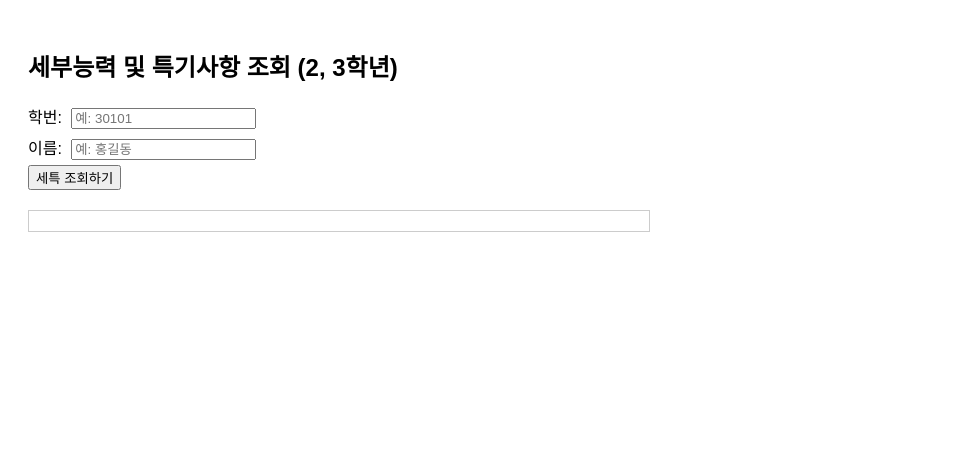
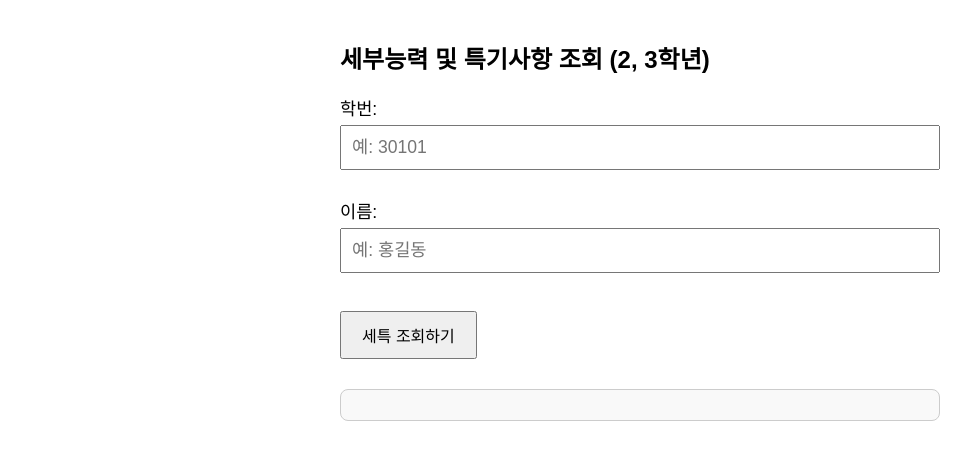
Before and after one commit to pay9388/seteok, a plain HTML site: page index.html in a window 1280 px wide. Shown: the whole page, without its empty margins (0-975 px from the left). Drawn offline with Linux system fonts and the light colour scheme.

Commit message:
Update index.html

```diff
--- a/index.html
+++ b/index.html
@@ -4,9 +4,47 @@
   <meta charset="UTF-8">
   <title>세특 조회</title>
   <style>
-    body { font-family: Arial, sans-serif; padding: 20px; }
-    input { margin: 5px; }
-    #result { margin-top: 20px; padding: 10px; border: 1px solid #ccc; width: 90%; max-width: 600px; }
+    body {
+    font-family: Arial, sans-serif;
+    padding: 20px;
+    max-width: 600px;
+    margin: auto;
+  }
+  label {
+    display: block;
+    margin-bottom: 10px;
+    font-size: 1.1em;
+  }
+  input {
+    width: 100%;
+    padding: 10px;
+    font-size: 1em;
+    margin-top: 5px;
+    box-sizing: border-box;
+  }
+  button {
+    margin-top: 10px;
+    padding: 10px 20px;
+    font-size: 1em;
+    cursor: pointer;
+  }
+  #result {
+    margin-top: 30px;
+    padding: 15px;
+    border: 1px solid #ccc;
+    border-radius: 8px;
+    word-break: break-word;
+    background-color: #f9f9f9;
+  }
+
+  @media (max-width: 480px) {
+    body {
+      padding: 10px;
+    }
+    button {
+      width: 100%;
+    }
+  }
   </style>
 </head>
 <body>
```
